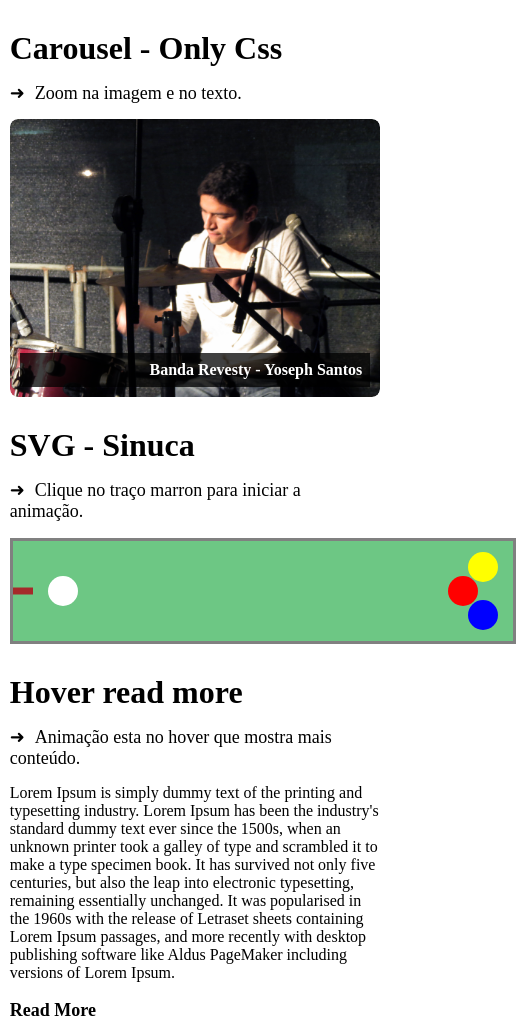
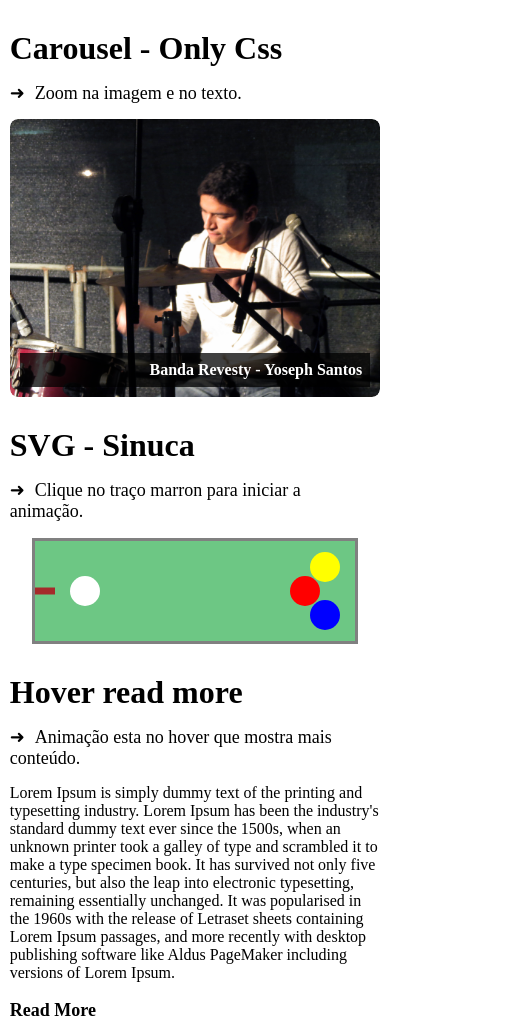
Before and after one commit to YosephCode/only__css, a website: page index.html in a window 390 px wide. Shown: the whole page, 516 px wide, since content can reach past the window. Drawn offline with Linux system fonts and the light colour scheme.

Commit message:
svg responsivo

```diff
--- a/css/read-more.css
+++ b/css/read-more.css
@@ -37,5 +37,4 @@
   margin-top: 15px;
   color: rgb(28, 53, 246);
   font-weight: bold;
-  .text-stroke(0);
 }
--- a/index.html
+++ b/index.html
@@ -53,7 +53,7 @@
 		<article class="main svg">
 			<h1 class="title">SVG - Sinuca</h1>
 			<p class="info">Clique no traço marron para iniciar a animação.</p>
-			<svg width="500" height="100">
+			<svg width="320" height="100">
 			    <!-- Line -->
 			    <line id="black-line" x1="0" y1="50" x2="20" y2="50" stroke-width="7" stroke="brown"/>
 			    <animate
@@ -72,24 +72,24 @@
 			           xlink:href="#white-circle"
 			           attributeName="cx"
 			           from="50"
-			           to="420"
+			           to="240"
 			           dur="1s"
 			           begin="taco.end"
 			           fill="white" />
 
 			    <!-- Circle red -->
-	            <circle id="red-circle" r="15" cx="450" cy="50" fill="red" />
+	            <circle id="red-circle" r="15" cx="270" cy="50" fill="red" />
 			    <animate
 		           xlink:href="#red-circle"
 		           attributeName="cx"
-		           from="450"
-		           to="480"
+		           from="270"
+		           to="280"
 		           dur="0.7s"
 		           begin="whiteBoll.end-20ms"
 		           fill="red" />
 
 		        <!-- Circle yellow -->
-	            <circle id="yellow-circle" r="15" cx="470" cy="26" fill="yellow" />
+	            <circle id="yellow-circle" r="15" cx="290" cy="26" fill="yellow" />
 			    <animate
 		           xlink:href="#yellow-circle"
 		           attributeName="cy"
@@ -100,11 +100,11 @@
 		           fill="yellow" />
 
 		        <!-- Circle blue -->
-	            <circle id="blue-circle" r="15" cx="470" cy="74" fill="blue" />
+	            <circle id="blue-circle" r="15" cx="290" cy="74" fill="blue" />
 			    <animate
 		           xlink:href="#blue-circle"
 		           attributeName="cy"
-		           from="77"
+		           from="74"
 		           to="85"
 		           dur="0.7s"
 		           begin="whiteBoll.end-20ms"
```
